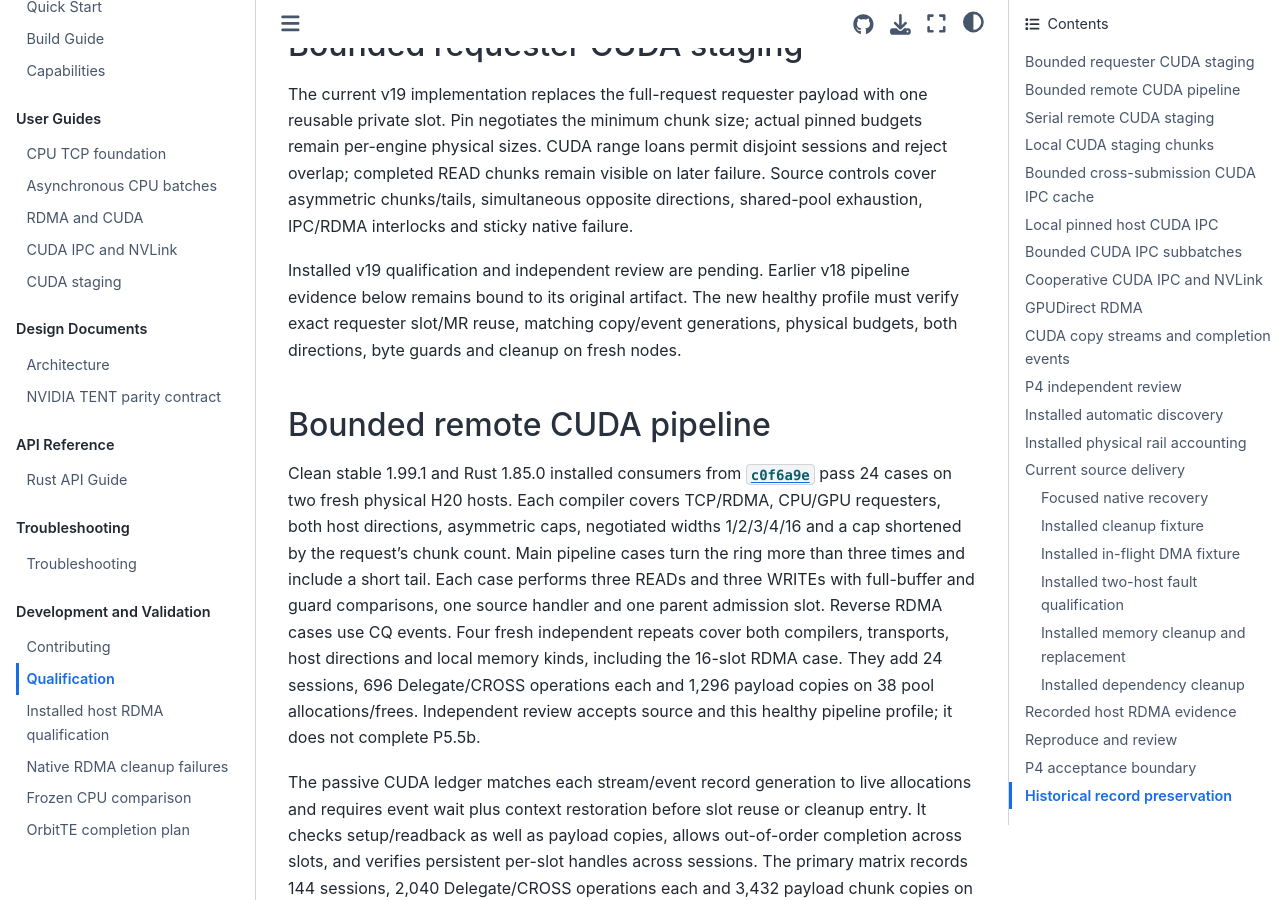
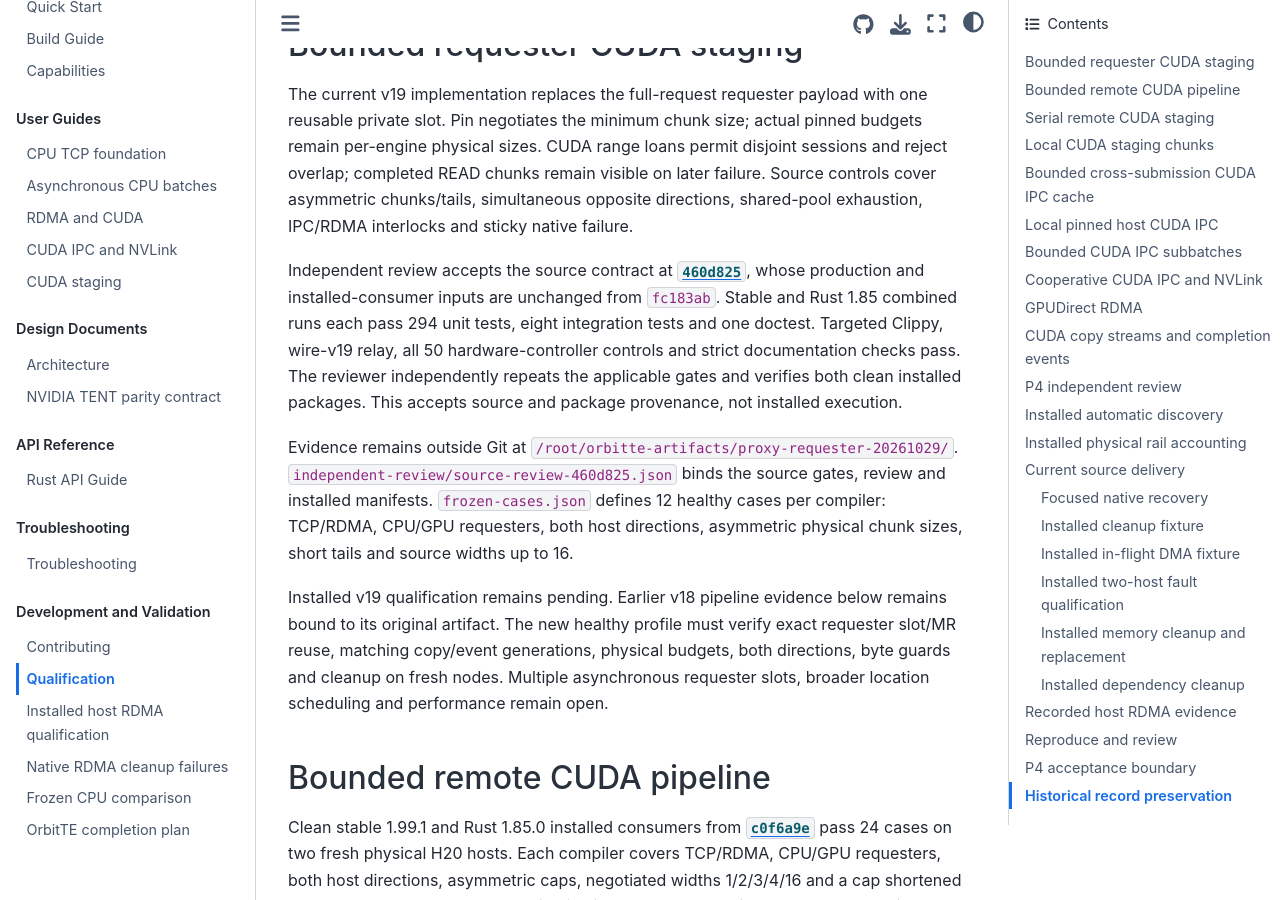
Before and after one commit to OrbitInfra/OrbitTE, a Sphinx documentation site: the page built from docs/qualification.md, in a window 1280 px wide and 900 px high, scrolled down 776 px. Built offline with Sphinx 7.4.7 and the Sphinx Book theme 1.1.4, drawn with Linux system fonts in a browser that asks for light colours.

Commit message:
docs: record requester staging source acceptance

```diff
--- a/docs/qualification.md
+++ b/docs/qualification.md
@@ -38,10 +38,27 @@ sessions and reject overlap; completed READ chunks remain visible on later
 failure. Source controls cover asymmetric chunks/tails, simultaneous opposite
 directions, shared-pool exhaustion, IPC/RDMA interlocks and sticky native failure.
 
-Installed v19 qualification and independent review are pending. Earlier v18
-pipeline evidence below remains bound to its original artifact. The new healthy
-profile must verify exact requester slot/MR reuse, matching copy/event generations,
-physical budgets, both directions, byte guards and cleanup on fresh nodes.
+Independent review accepts the source contract at
+[`460d825`](https://github.com/OrbitInfra/OrbitTE/commit/460d825d6438fc70883e7acd61a83d099406b3e7),
+whose production and installed-consumer inputs are unchanged from `fc183ab`.
+Stable and Rust 1.85 combined runs each pass 294 unit tests, eight integration
+tests and one doctest. Targeted Clippy, wire-v19 relay, all 50 hardware-controller
+controls and strict documentation checks pass. The reviewer independently
+repeats the applicable gates and verifies both clean installed packages.
+This accepts source and package provenance, not installed execution.
+
+Evidence remains outside Git at
+`/root/orbitte-artifacts/proxy-requester-20261029/`.
+`independent-review/source-review-460d825.json` binds the source gates, review and
+installed manifests. `frozen-cases.json` defines 12 healthy cases per compiler:
+TCP/RDMA, CPU/GPU requesters, both host directions, asymmetric physical chunk
+sizes, short tails and source widths up to 16.
+
+Installed v19 qualification remains pending. Earlier v18 pipeline evidence below
+remains bound to its original artifact. The new healthy profile must verify exact
+requester slot/MR reuse, matching copy/event generations, physical budgets, both
+directions, byte guards and cleanup on fresh nodes. Multiple asynchronous
+requester slots, broader location scheduling and performance remain open.
 
 ## Bounded remote CUDA pipeline
 
```
Also changed, not shown: docs/capabilities.md (+1 -1 lines), docs/completion-plan.md (+7 -4 lines).
